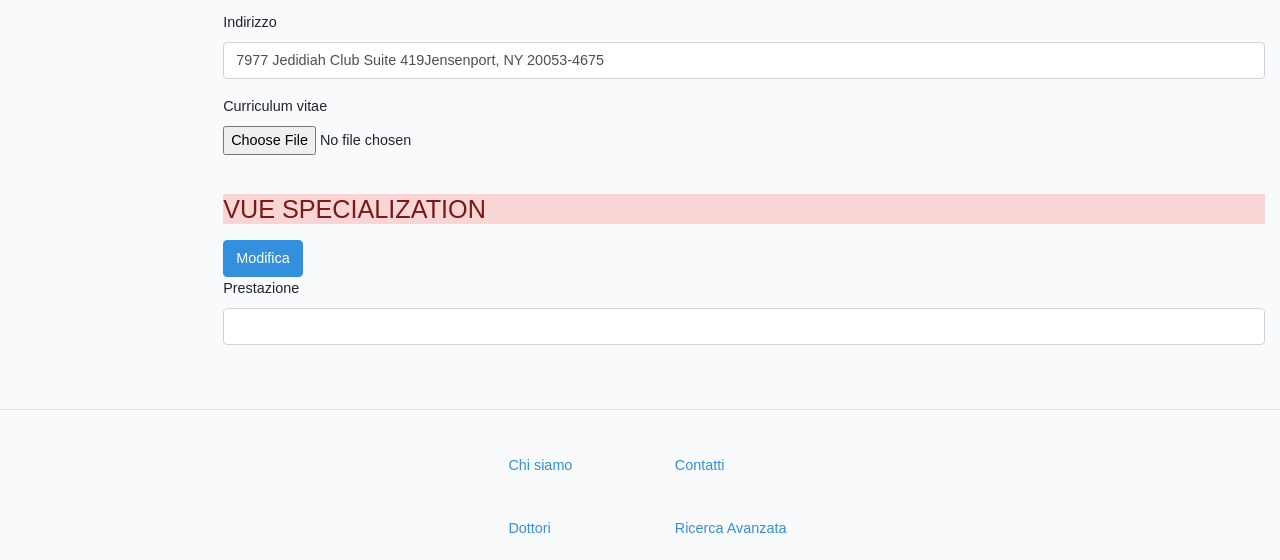
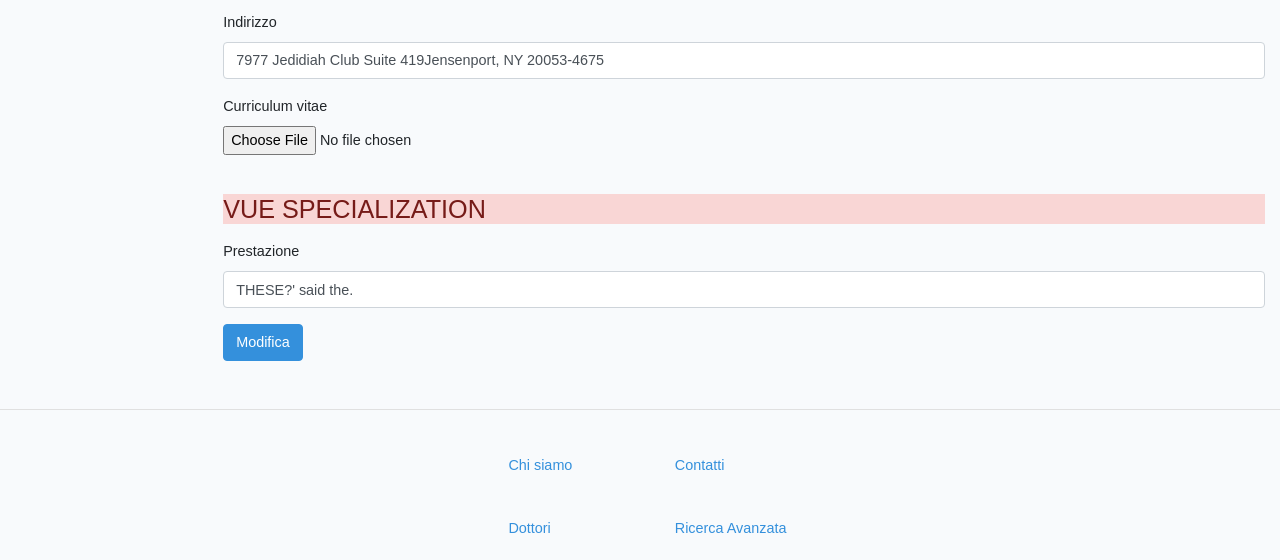
Before and after one commit to Iruiasaro/BDoctors, a Laravel app: page /admin/edit/1 in a window 1280 px wide. Shown: the part 923-1483 px from the top of the page. Run offline with Laravel 8, Linux system fonts and the light colour scheme; a user stored in the database is signed in; data comes from the database, SQL or seed files in the repository.

Commit message:
edit prestazione

```diff
--- a/resources/views/admin/edit.blade.php
+++ b/resources/views/admin/edit.blade.php
@@ -60,12 +60,17 @@
                     <label for=""></label>
                     <H3 class="alert-danger"> VUE SPECIALIZATION </H3>
                 </div>
-                <div><button class="btn btn-primary"> Modifica </button></div>
+
+                <div class="form-group">
+                    <label for=""> Prestazione </label>
+                    <input class="form-control" type="text" id="prestazione" name="prestazione" value="{{$user->prestazione}}">
+                </div>
+
+                <div><button type="submit" class="btn btn-primary"> Modifica </button></div>
+
+
             </form>
-            <div class="form-group">
-                <label for=""> Prestazione </label>
-                <input class="form-control" type="text" id="address" name="address" value="">
-            </div>
+
 
         </div>
 
```
